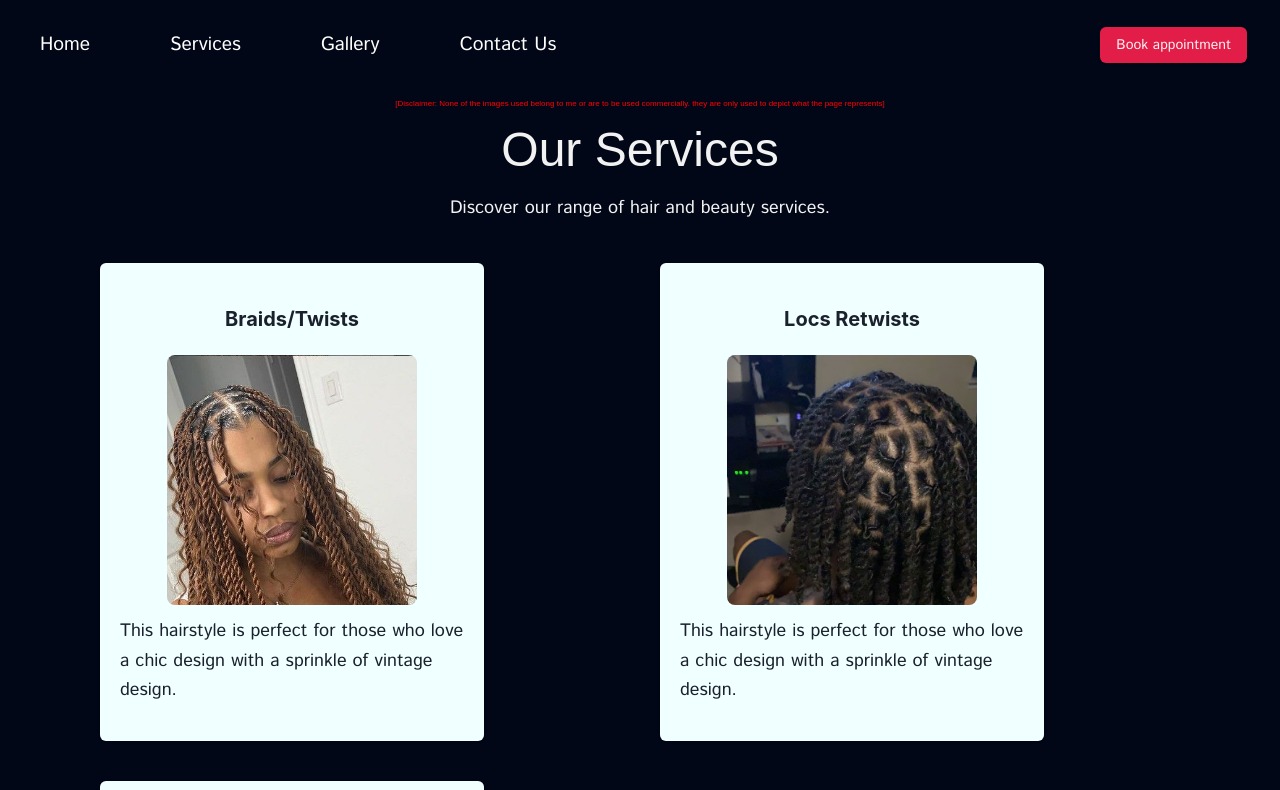
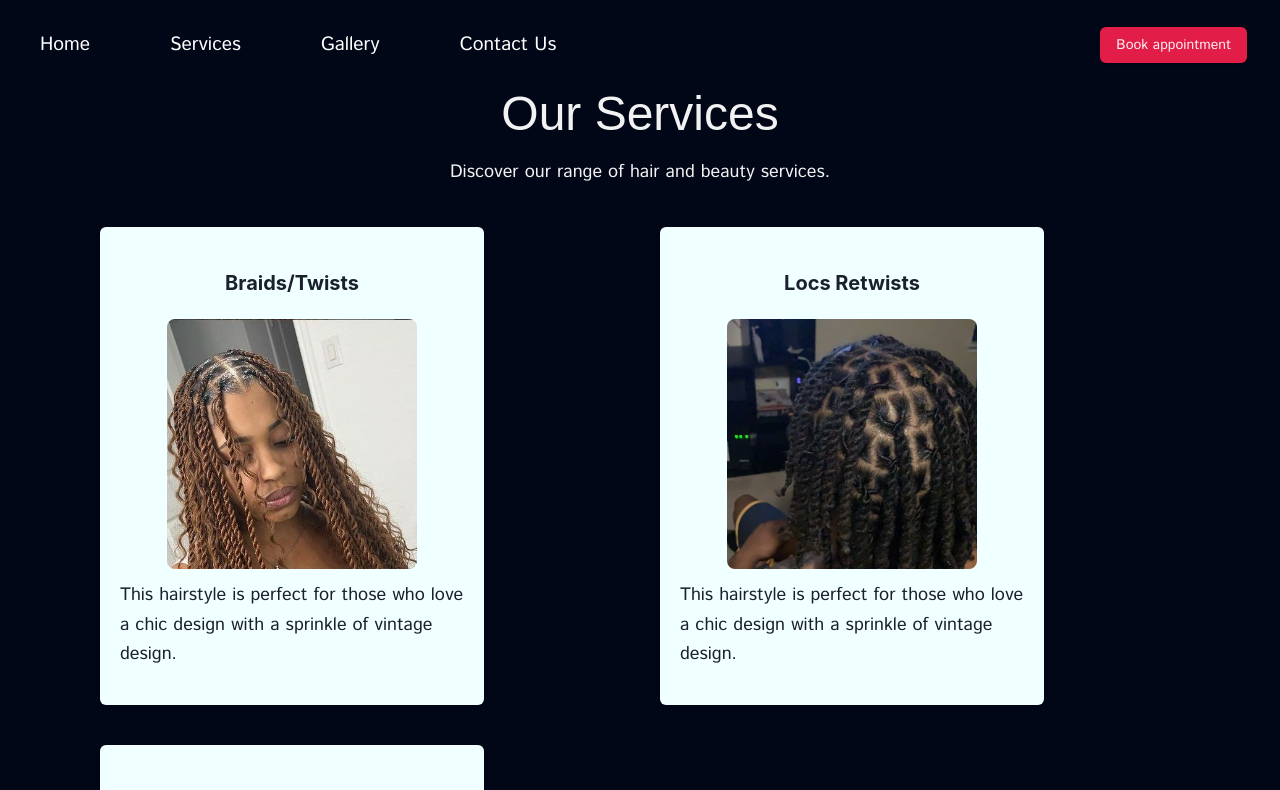
Before and after one commit to Ukandu20/Salon, a React (Vite) app in the folder frontend/: page /services in a window 1280 px wide. Shown: the top 790 px of the page. Built offline with nearby package versions, Linux system fonts and the light colour scheme; a web font is replaced by a local one.

Commit message:
modified:   frontend/src/pages/Gallery/Gallery.jsx 	modified:   frontend/src/pages/Home/Home.jsx 	modified:   frontend/src/pages/Services/Services.jsx

```diff
--- a/frontend/src/pages/Gallery/Gallery.jsx
+++ b/frontend/src/pages/Gallery/Gallery.jsx
@@ -1,6 +1,5 @@
 import React, { useState, useEffect } from 'react';
 import classes from './Gallery.module.css';
-import Disclaimer from '@/components/Disclaimer/Disclaimer';
 import { Alert, AlertDescription, AlertTitle } from "@/components/ui/alert";
 import { RocketIcon } from "@radix-ui/react-icons";
 import { Card, CardBody, CardFooter, Image, Stack, Heading, Text, SimpleGrid } from '@chakra-ui/react';
@@ -25,7 +24,6 @@ export default function Gallery() {
 
     return (
         <div>
-            <Disclaimer/>
 
             {showAlert && (
                 <div className={classes.alertContainer}>
--- a/frontend/src/pages/Home/Home.jsx
+++ b/frontend/src/pages/Home/Home.jsx
@@ -2,7 +2,6 @@ import React from 'react';
 import classes from './Home.module.css'; // Your CSS module for home page styles
 import { Button } from '../../components/ui/button';
 import { ReloadIcon } from '@radix-ui/react-icons';
-import Disclaimer from '@/components/Disclaimer/Disclaimer';
 import CollageComponent from '@/components/Collage/Collage'; // Import the CollageComponent
 import { LampContainer } from '../../components/ui/lamp'; // Adjust the import path according to your project structure
 
--- a/frontend/src/pages/Services/Services.jsx
+++ b/frontend/src/pages/Services/Services.jsx
@@ -1,12 +1,10 @@
 import React from 'react';
 import classes from './Services.module.css'; // Your CSS module for services page styles
 import CardComponent from '@/components/Card/card';
-import Disclaimer from '@/components/Disclaimer/Disclaimer';
 
 export default function Services() {
   return (
     <div>
-      <Disclaimer/>
       <section className={classes.hero}>
 
         <div className={classes.hero_content}>
```
